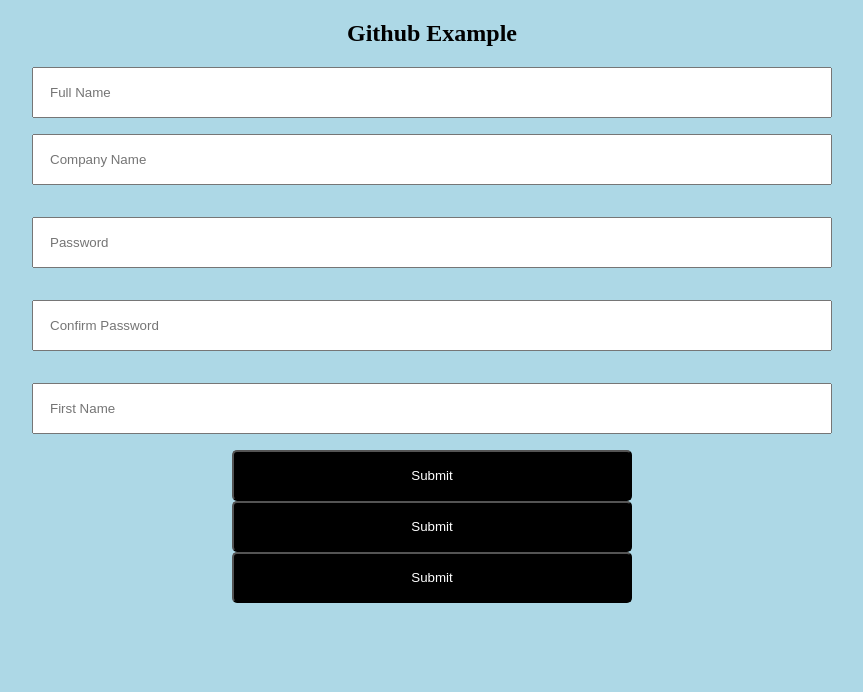
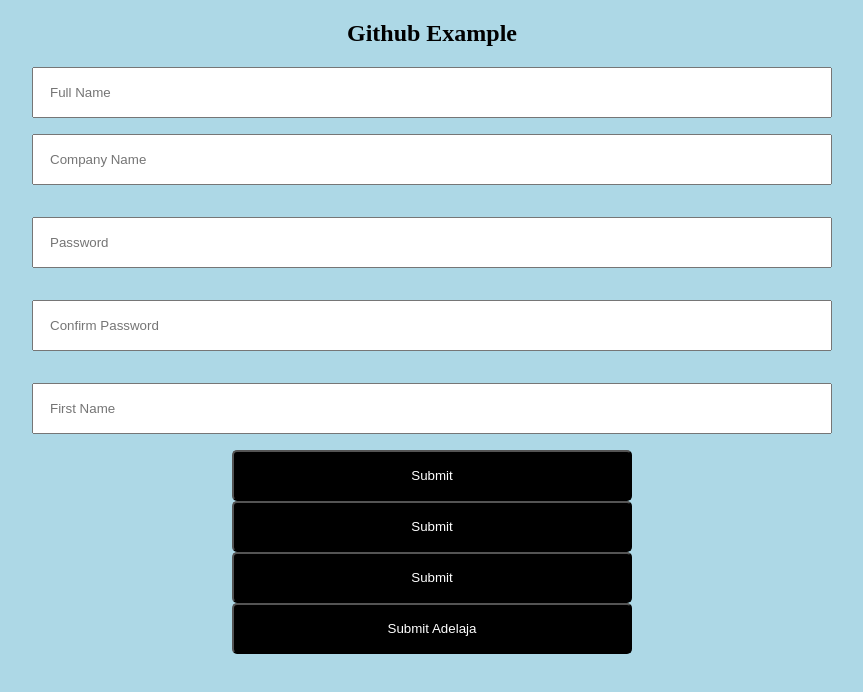
Before and after one commit to ngozi-ekekwe/waec_demo, a plain HTML site: page index.html in a window 1280 px wide. Shown: the whole page, without its empty margins (208-1071 px from the left). Drawn offline with Linux system fonts and the light colour scheme.

Commit message:
Added new Button

```diff
--- a/index.html
+++ b/index.html
@@ -24,6 +24,7 @@
             <button>Submit</button>
             <button>Submit</button>
             <button>Submit</button>
+            <button>Submit Adelaja</button>
           </div>
         </form>
 
```
